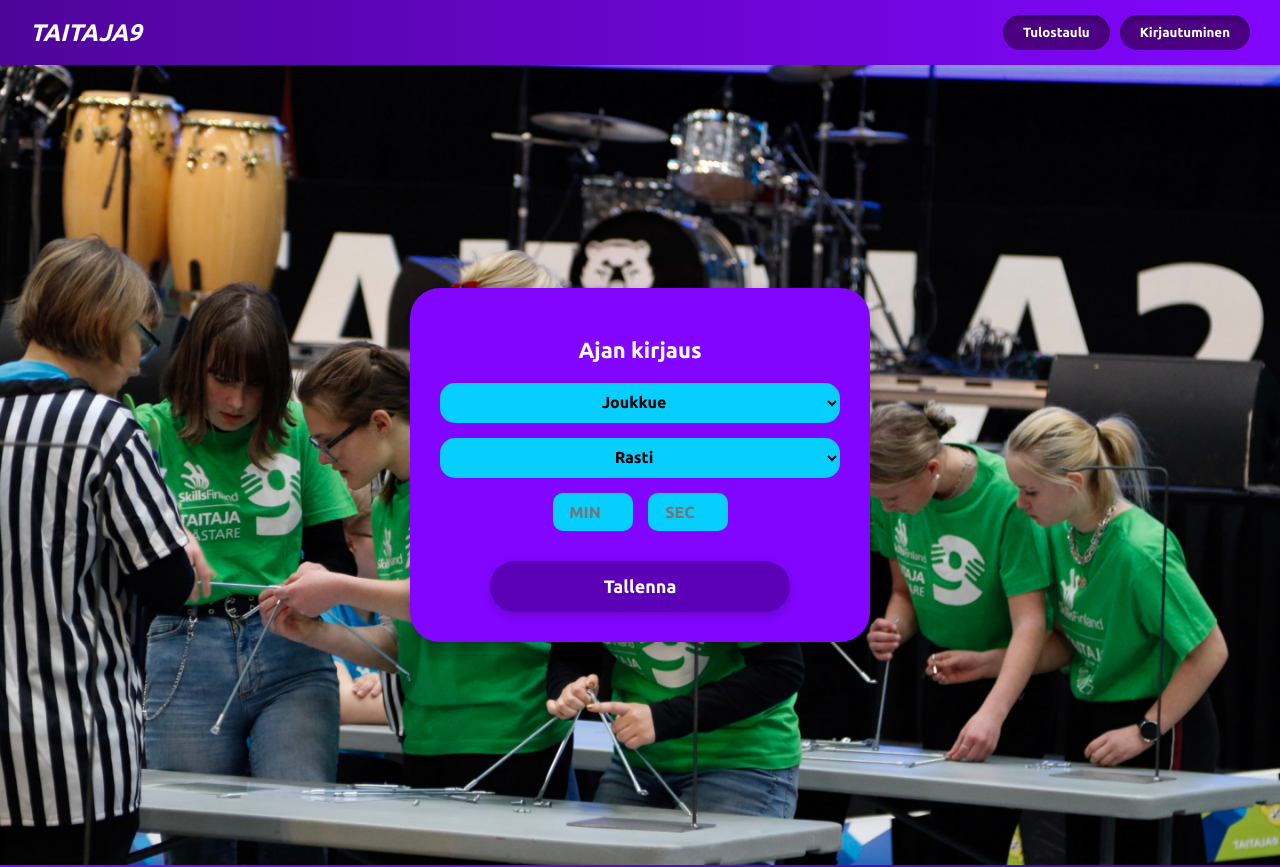
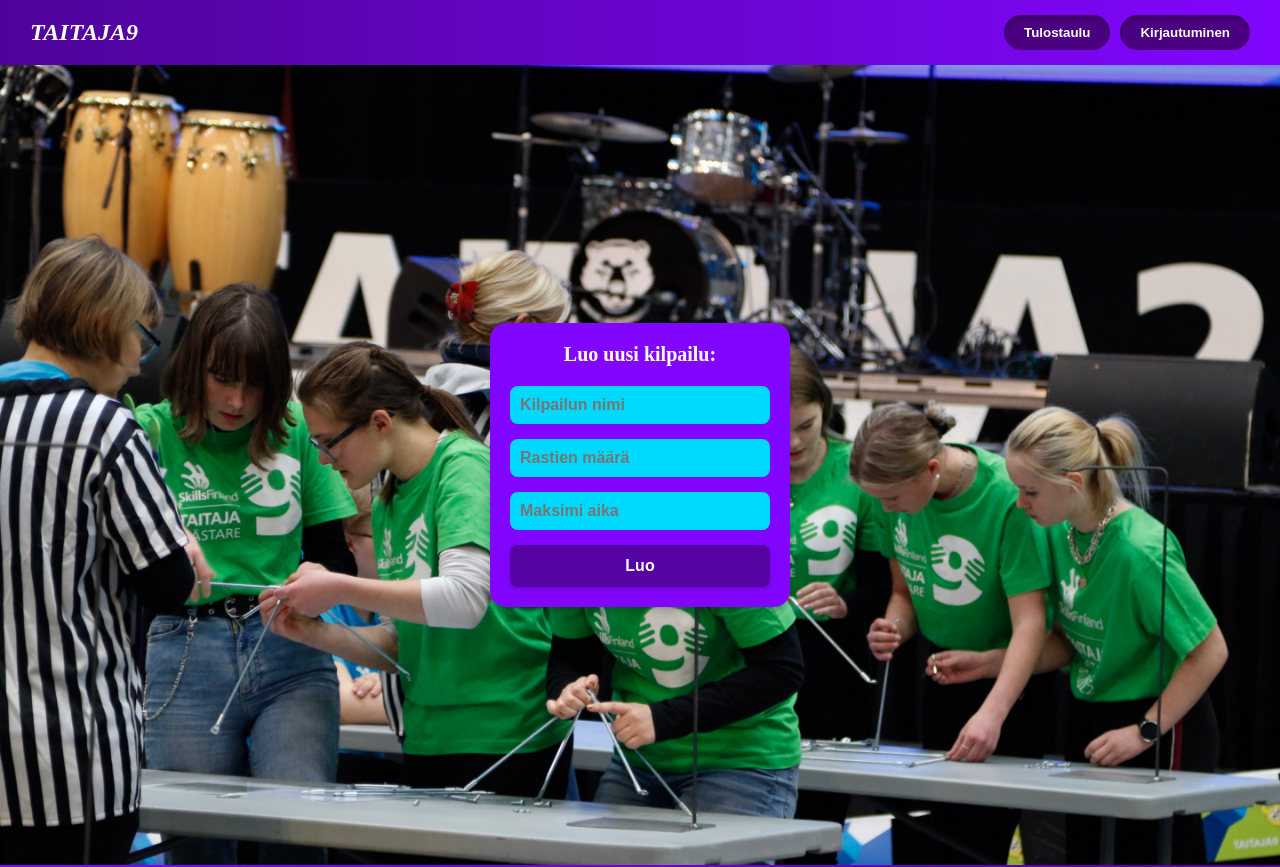
Before and after one commit to mikosavolainen/Taitaja9, a React (Create React App) app in the folder frontend/: page / in a window 1280 px wide. Shown: the top 867 px of the page. Built offline with nearby package versions, Linux system fonts and the light colour scheme.

Commit message:
Luo kilpailupage done

```diff
--- a/frontend/src/App.jsx
+++ b/frontend/src/App.jsx
@@ -6,11 +6,12 @@
 import ServerNotFound from './pages/ServerNotFound';
 import Infotaulu from './pages/Infotaulu';
 import RastiInput from './pages/RastiInput';
+import KilpailuInput from './pages/KilpailunHallinta';
 function App() {
   return (
     <div className="App">
       <Header />
-      <RastiInput />
+      <KilpailuInput />
       <Footer />
     </div>
   );
--- a/frontend/src/index.css
+++ b/frontend/src/index.css
@@ -1,3 +1,26 @@
+/* CSS Resetteri by Miko Savolainen*/
+html, body, div, span, applet, object, iframe, h1, h2, h3, h4, h5, h6, p, blockquote, pre, a, abbr, acronym, address, big, cite, code, del, dfn, em, font, img, ins, kbd, q, s, samp, small, strike, strong, sub, sup, tt, var, b, u, i, center, dl, dt, dd, ol, ul, li, fieldset, form, label, legend, table, caption, tbody, tfoot, thead, tr, th, td, article, aside, canvas, details, embed, figure, figcaption, footer, header, hgroup, menu, nav, output, ruby, section, summary, time, mark, audio, video {
+  margin: 0;
+  padding: 0;
+  border: 0;
+  font-size: 100%;
+  font: inherit;
+  vertical-align: baseline;
+}
+
+ul, ol {
+  list-style: none;
+}
+
+a {
+  text-decoration: none;
+}
+
+*, *::before, *::after {
+  box-sizing: border-box;
+}
+/* CSS Resetteri by Miko Savolainen*/
+
 @import url('https://fonts.googleapis.com/css2?family=Ubuntu:wght@300;400;500;600;700&display=swap');
 body {
   margin: 0;
--- /dev/null
+++ b/frontend/src/pages/KilpailunHallinta.jsx
@@ -0,0 +1,32 @@
+import * as React from "react";
+import "../styles/Styles.css";
+
+const KilpailuInput = () => {
+  return (
+    <div className="kilpailu-background">
+      <div className="kilpailu-container">
+      <h2 className="kilpailu-title">Luo uusi kilpailu:</h2>
+
+      <input
+        type="text"
+        className="kilpailu-input"
+        placeholder="Kilpailun nimi"
+      />
+      <input
+        type="number"
+        className="kilpailu-input"
+        placeholder="Rastien määrä"
+      />
+      <input
+        type="number"
+        className="kilpailu-input"
+        placeholder="Maksimi aika"
+      />
+
+      <button className="kilpailu-button">Luo</button>
+    </div>
+    </div>
+  );
+};
+
+export default KilpailuInput;
--- a/frontend/src/styles/Styles.css
+++ b/frontend/src/styles/Styles.css
@@ -62,7 +62,7 @@
     width: 80%;
     max-width: 350px;
     box-shadow: 0 4px 8px rgba(0, 0, 0, 0.1);
-    color: #000;
+    color: #010101;
 }
 
 .login-input:focus {
@@ -76,7 +76,7 @@
 }
 
 .login-button {
-    background: #8206FF;
+    background: #5603A3;
     color: #FFF;
     border: none;
     border-radius: 30px;
@@ -146,7 +146,7 @@
     margin-bottom: 15px;
     width: 100%;
     font-size: 16px;
-    color: black;
+    color: #010101;
     text-align: center;
 }
 
@@ -165,11 +165,11 @@
     width: 60px;
     text-align: center;
     font-size: 16px;
-    color: black;
+    color: #010101;
 }
 
 .rasti-button {
-    background: #5C00B8;
+    background: #5603A3;
     color: white;
     border: none;
     border-radius: 25px;
@@ -249,3 +249,61 @@
     margin-top: 5px;
   }
   /*********************************************404 ja 500 sivut ********************************************/
+
+  /*********************************************Kilpailun lisäys********************************************/
+
+  .kilpailu-background {
+    margin: 0;
+    display: flex;
+    justify-content: center;
+    align-items: center;
+    height: 100vh;
+    background: url("../images/tausta.png") no-repeat center center;
+    background-size: cover;
+}
+.kilpailu-container {
+    background-color: #8206FF; /* Violetti tausta */
+    border-radius: 16px;
+    padding: 20px;
+    max-width: 300px;
+    margin: 50px auto;
+    text-align: center;
+    box-shadow: 0px 4px 8px rgba(0, 0, 0, 0.2);
+  }
+
+  .kilpailu-title {
+    color: #ffffff;
+    font-size: 20px;
+    font-weight: bold;
+    margin-bottom: 20px;
+  }
+
+  .kilpailu-input {
+    width: 100%;
+    background-color: #00d9ff; /* Sininen syöttökentän tausta */
+    border: none;
+    border-radius: 8px;
+    padding: 10px;
+    margin-bottom: 15px;
+    font-size: 16px;
+    color: #010101; /* Musta teksti */
+  }
+
+  .kilpailu-button {
+    width: 100%;
+    background-color: #5603A3; /* Tumma violetti painike */
+    color: #ffffff; /* Valkoinen teksti */
+    border: none;
+    border-radius: 8px;
+    padding: 12px;
+    font-size: 16px;
+    font-weight: bold;
+    cursor: pointer;
+    box-shadow: 0px 2px 4px rgba(0, 0, 0, 0.2);
+  }
+
+  .kilpailu-button:hover {
+    background-color: #371267; /* Tummempi hover-efekti */
+  }
+
+   /*********************************************Kilpailun lisäys********************************************/
```
